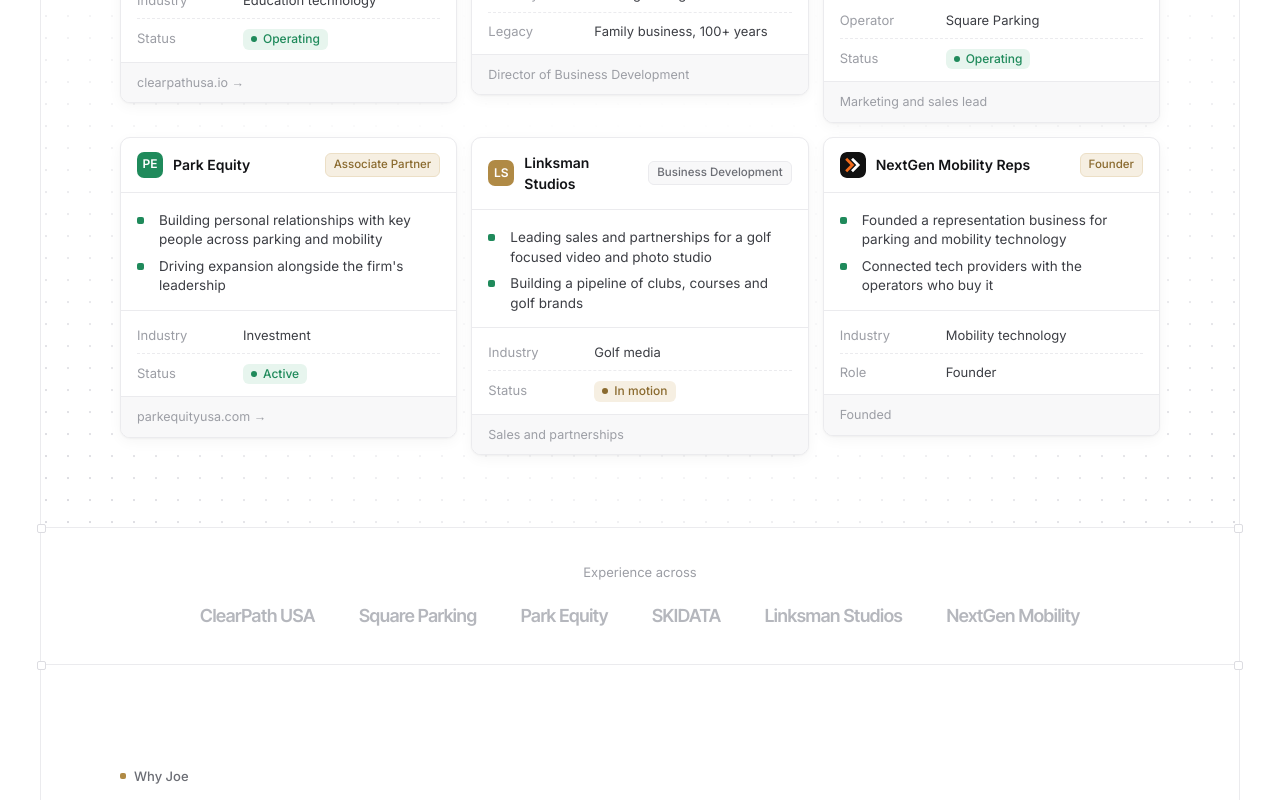
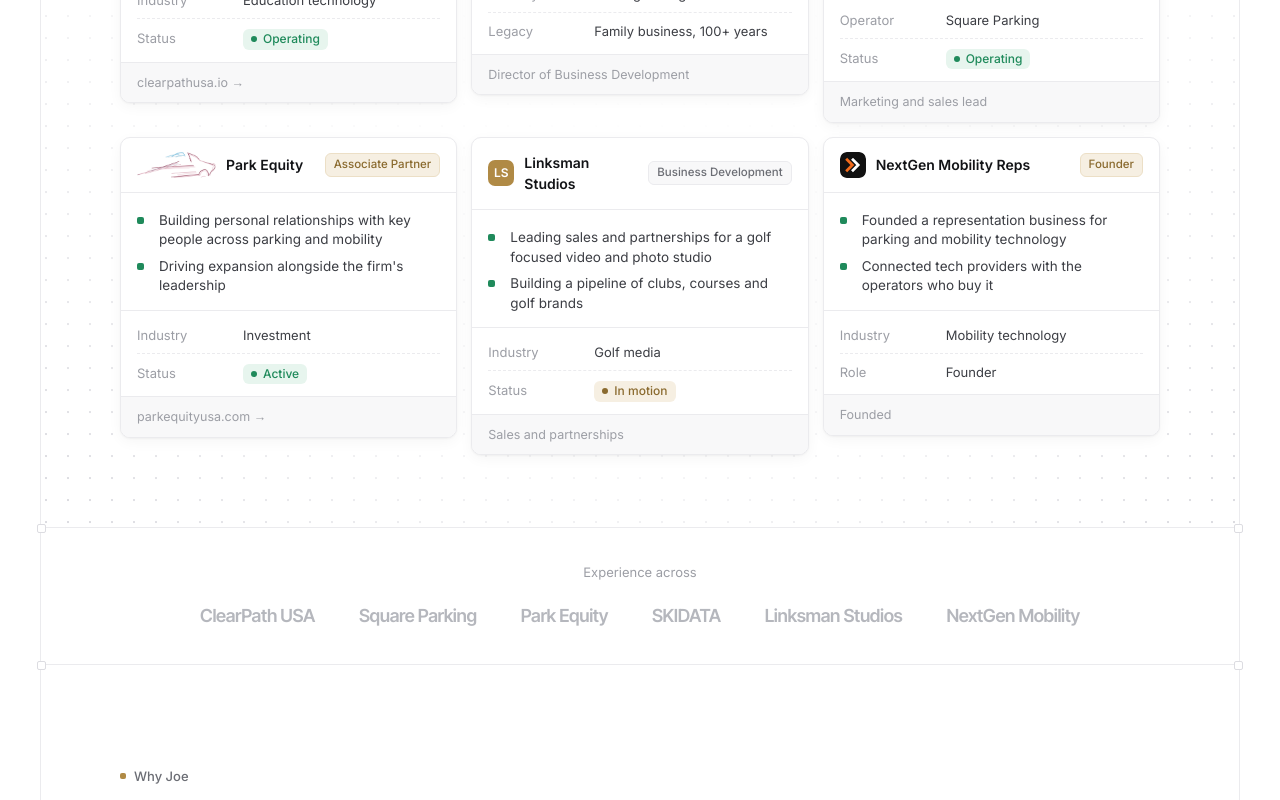
Before and after one commit to Joebin-Ventures/website, a plain HTML site: page index.html in a window 1280 px wide. Shown: the part 780-1580 px from the top of the page. Drawn offline with Linux system fonts and the light colour scheme.

Commit message:
Add Park Equity logo, fix ClearPath logo crop
Co-Authored-By: Claude Opus 5.5 <noreply@anthropic.com>
Claude-Session: https://claude.ai/code/session_01Qspts9mdTcSrimb9mBw9u4

```diff
--- a/index.html
+++ b/index.html
@@ -84,7 +84,7 @@
         <div class="rec-f">Marketing and sales lead</div>
       </div>
       <a class="rec" href="https://parkequityusa.com" target="_blank" rel="noopener">
-        <div class="rec-h"><span class="ico" style="background:#1f8a5b">PE</span><strong>Park Equity</strong><span class="tag gold">Associate Partner</span></div>
+        <div class="rec-h"><img class="ico logo wide" src="logos/park-equity.png" alt=""><strong>Park Equity</strong><span class="tag gold">Associate Partner</span></div>
         <div class="out"><ul><li>Building personal relationships with key people across parking and mobility</li><li>Driving expansion alongside the firm's leadership</li></ul></div>
         <dl class="rows">
           <div class="row"><dt>Industry</dt><dd>Investment</dd></div>
--- a/styles.css
+++ b/styles.css
@@ -291,3 +291,4 @@ a.way:hover{border-color:var(--line2)}
 .quote .who strong{display:block;font-size:14.5px;font-weight:600}
 .quote .who small{display:block;font-size:13px;color:var(--muted)}
 @media (max-width:640px){.navcta .icon-btn{display:none}}
+img.ico.logo.wide{width:auto;height:26px;border-radius:0}
```
Also changed, not shown: logos/clearpath.png, logos/park-equity.png (added).
